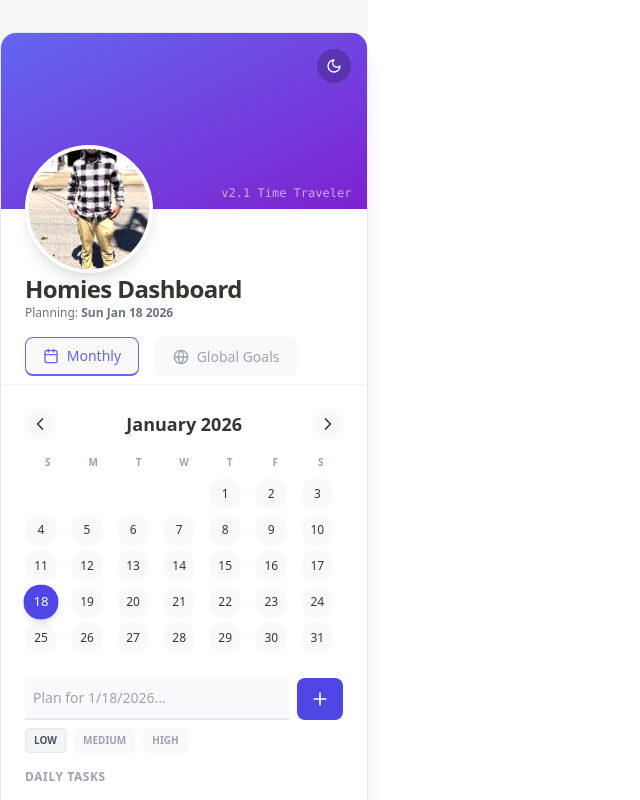
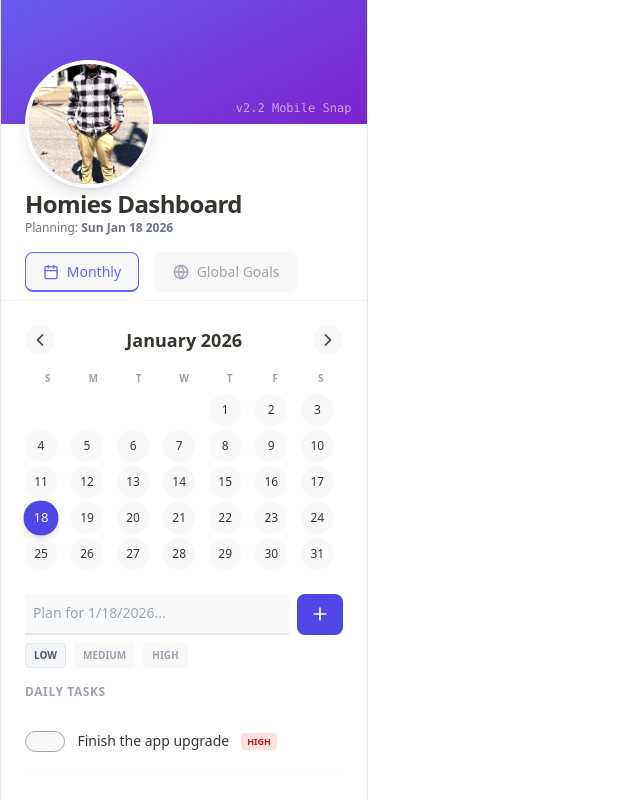
Before and after one commit to Radix12345/homies-final-upload, a React (Vite) app: page / in a window 1280 px wide. Shown: the top 800 px of the page, without its empty margins (0-640 px from the left). Built offline with nearby package versions, Linux system fonts and the light colour scheme.

Commit message:
Update App.tsx

```diff
--- a/src/App.tsx
+++ b/src/App.tsx
@@ -56,15 +56,18 @@ export default function HomiesMyDay() {
   const inputBg = isDarkMode ? 'bg-[#2A2A2A] text-white border-gray-700 focus:border-gray-500' : 'bg-gray-50 text-black border-gray-200 focus:border-black';
 
   return (
-    <div className={`min-h-screen ${bgMain} ${textColor} font-sans flex justify-center md:items-center md:py-8 transition-colors duration-300`}>
-      <div className={`w-full md:max-w-md ${bgCard} md:shadow-xl md:border md:rounded-2xl overflow-hidden h-screen md:h-auto md:min-h-[700px] flex flex-col transition-colors duration-300 relative`}>
+    // OUTER CONTAINER: Uses 100dvh (Dynamic Viewport Height) to fix iPhone scrolling issues
+    <div className={`h-[100dvh] w-full ${bgMain} ${textColor} font-sans flex justify-center md:items-center md:py-8 transition-colors duration-300 overflow-hidden`}>
+
+      {/* CARD CONTAINER: Full height/width on mobile, Rounded on Desktop */}
+      <div className={`w-full h-full md:max-w-md md:h-auto md:min-h-[700px] ${bgCard} md:shadow-xl md:border md:rounded-2xl flex flex-col transition-colors duration-300 relative`}>
 
         {/* HEADER */}
         <div className="h-44 bg-gradient-to-br from-indigo-500 to-purple-700 relative p-4 shrink-0">
             <button onClick={() => setIsDarkMode(!isDarkMode)} className="absolute top-4 right-4 bg-black/20 hover:bg-black/40 p-2 rounded-full text-white backdrop-blur-md transition z-10">
               {isDarkMode ? <Sun size={16} /> : <Moon size={16} />}
             </button>
-            <div className="absolute bottom-2 right-4 text-xs text-white/60 font-mono">v2.1 Time Traveler</div>
+            <div className="absolute bottom-2 right-4 text-xs text-white/60 font-mono">v2.2 Mobile Snap</div>
         </div>
 
         {/* PROFILE */}
@@ -89,7 +92,7 @@ export default function HomiesMyDay() {
         </div>
 
         {/* SCROLLABLE CONTENT */}
-        <div className="flex-1 overflow-y-auto">
+        <div className="flex-1 overflow-y-auto pb-safe">
             {activeTab === 'calendar' && (
                 <div className="px-6 mb-6">
                     <div className="flex justify-between items-center mb-4">
```
